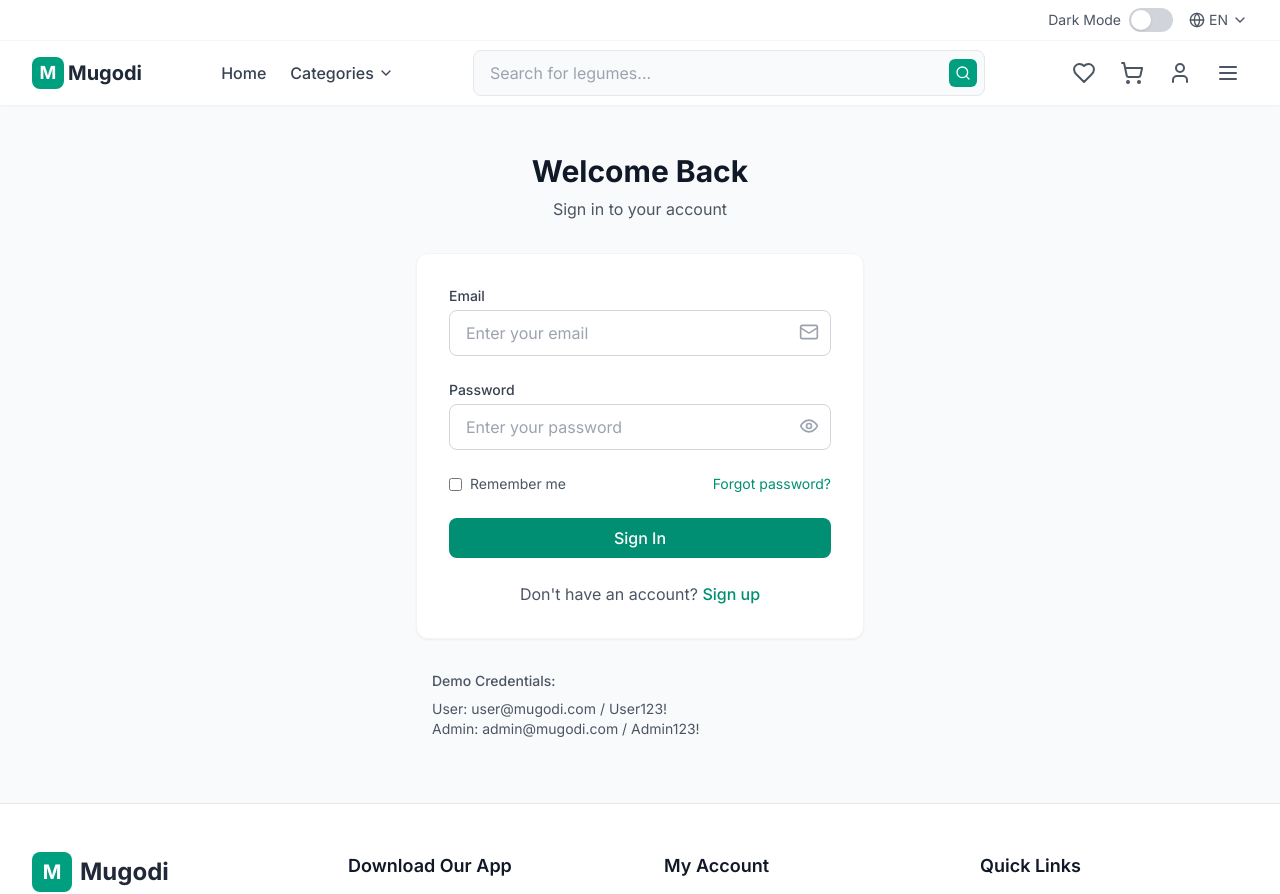
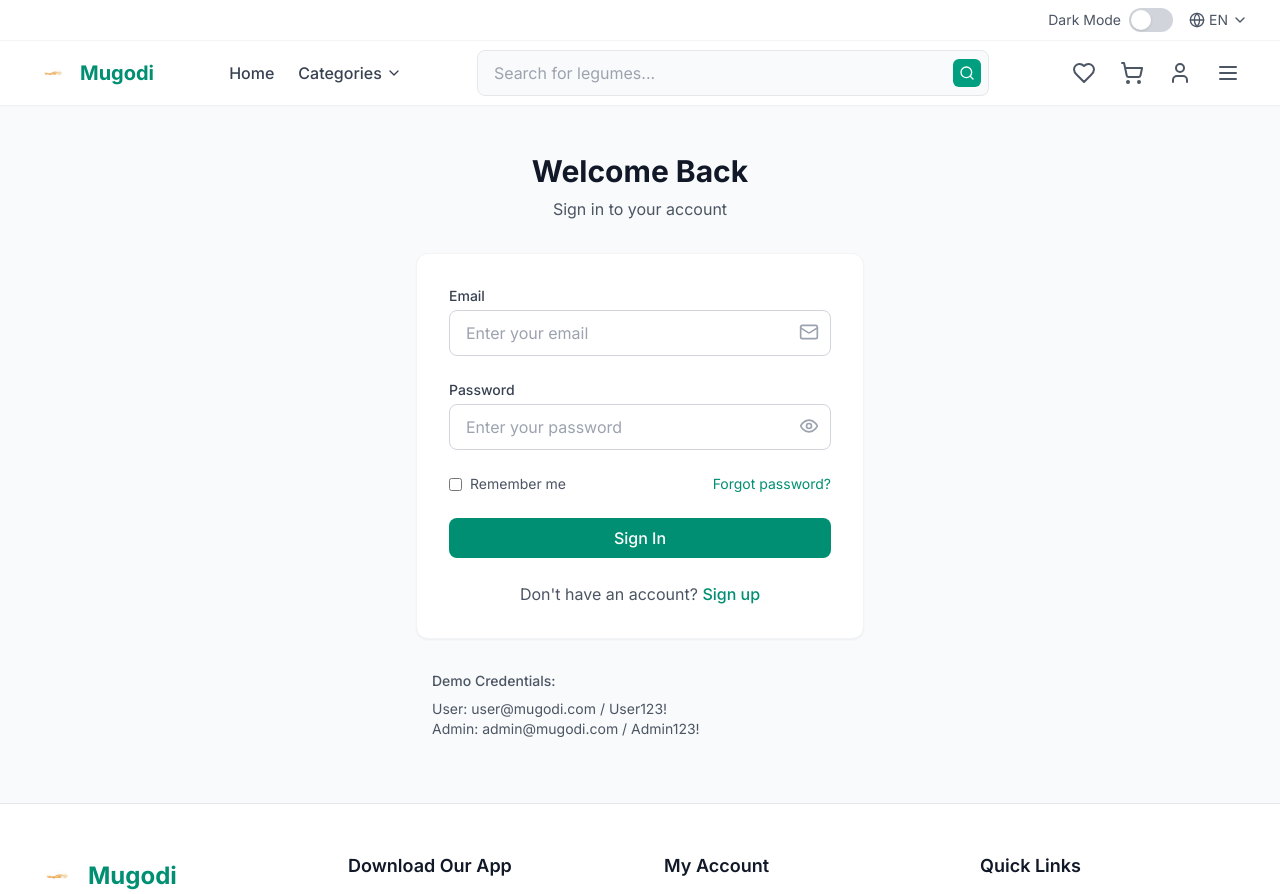
Before and after one commit to EmmanuelMsafiri1992/Mugodi2026, a React (Vite) app in the folder client/: page /login in a window 1280 px wide. Shown: the top 894 px of the page. Built offline with nearby package versions, Linux system fonts and the light colour scheme.

Commit message:
Update logo to custom image and fix placeholder URLs

```diff
--- a/client/src/components/admin/AdminLayout.jsx
+++ b/client/src/components/admin/AdminLayout.jsx
@@ -70,10 +70,12 @@ const AdminLayout = () => {
         {/* Logo */}
         <div className="flex items-center justify-between h-16 px-4 bg-gray-800">
           <Link to="/admin" className="flex items-center space-x-2">
-            <div className="w-8 h-8 bg-primary-500 rounded-lg flex items-center justify-center">
-              <span className="text-white font-bold">M</span>
-            </div>
-            <span className="text-white font-bold text-lg">Mugodi Admin</span>
+            <img
+              src="/logo.jpg"
+              alt="Mugodi"
+              className="h-8 w-auto object-contain rounded"
+            />
+            <span className="text-white font-bold text-lg">Admin</span>
           </Link>
           <button
             onClick={() => setSidebarOpen(false)}
--- a/client/src/components/layout/Footer.jsx
+++ b/client/src/components/layout/Footer.jsx
@@ -55,10 +55,12 @@ const Footer = () => {
           <div className="lg:col-span-1">
             {/* Logo */}
             <Link to="/" className="flex items-center space-x-2 mb-6">
-              <div className="w-10 h-10 bg-primary-500 rounded-lg flex items-center justify-center">
-                <span className="text-white font-bold text-xl">M</span>
-              </div>
-              <span className="text-2xl font-bold text-gray-800 dark:text-white">Mugodi</span>
+              <img
+                src="/logo.jpg"
+                alt="Mugodi"
+                className="h-12 w-auto object-contain"
+              />
+              <span className="text-2xl font-bold text-primary-600 dark:text-primary-400">Mugodi</span>
             </Link>
 
             {/* Newsletter */}
--- a/client/src/components/layout/Navbar.jsx
+++ b/client/src/components/layout/Navbar.jsx
@@ -136,11 +136,13 @@ const Navbar = () => {
         <div className="container-custom">
           <div className="flex items-center justify-between h-16 gap-4">
             {/* Logo */}
-            <Link to="/" className="flex items-center space-x-1 flex-shrink-0">
-              <div className="w-8 h-8 bg-primary-500 rounded-lg flex items-center justify-center">
-                <span className="text-white font-bold text-lg">M</span>
-              </div>
-              <span className="text-xl font-bold text-gray-800 dark:text-white">Mugodi</span>
+            <Link to="/" className="flex items-center space-x-2 flex-shrink-0">
+              <img
+                src="/logo.jpg"
+                alt="Mugodi"
+                className="h-10 w-auto object-contain"
+              />
+              <span className="text-xl font-bold text-primary-600 dark:text-primary-400 hidden sm:block">Mugodi</span>
             </Link>
 
             {/* Navigation Links - Desktop */}
```
Also changed, not shown: client/public/logo.jpg (added), 1 other file (tests, documents, lock files or other folders).
